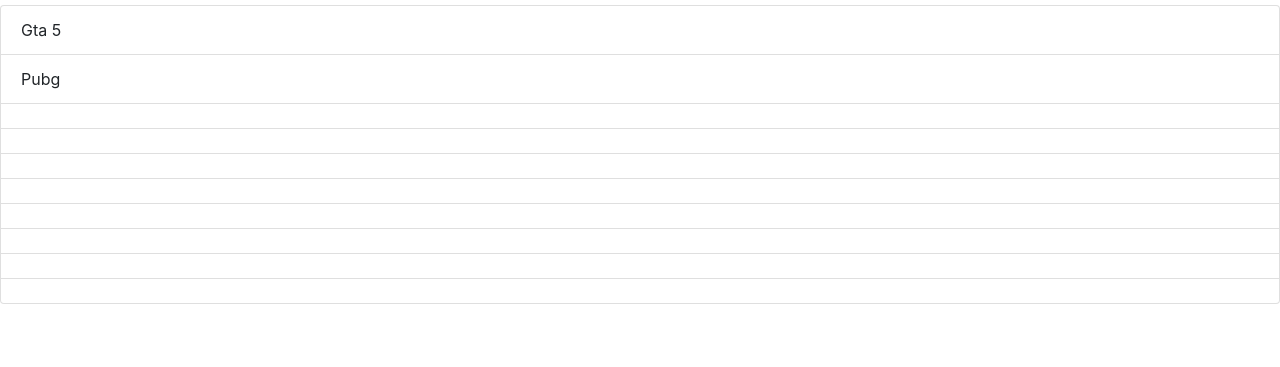
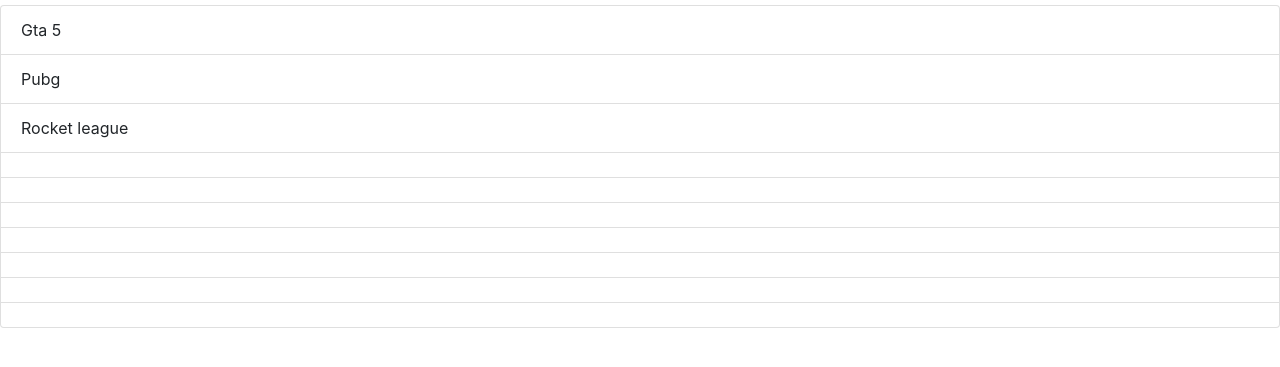
Before and after one commit to TalhaBerkKiymaz/vebr-talha-kiymaz-326753, a plain HTML site: page index.html in a window 1280 px wide. Shown: the part 51-418 px from the top of the page. Drawn offline with nearby package versions, Linux system fonts and the light colour scheme.

Commit message:
rocket league toegevoegd

```diff
--- a/index.html
+++ b/index.html
@@ -16,7 +16,7 @@
     <ul class="list-group">
         <li class="list-group-item">Gta 5</li>
         <li class="list-group-item">Pubg</li>
-        <li class="list-group-item"></li>
+        <li class="list-group-item">Rocket league</li>
         <li class="list-group-item"></li>
         <li class="list-group-item"></li>
         <li class="list-group-item"></li>
```
